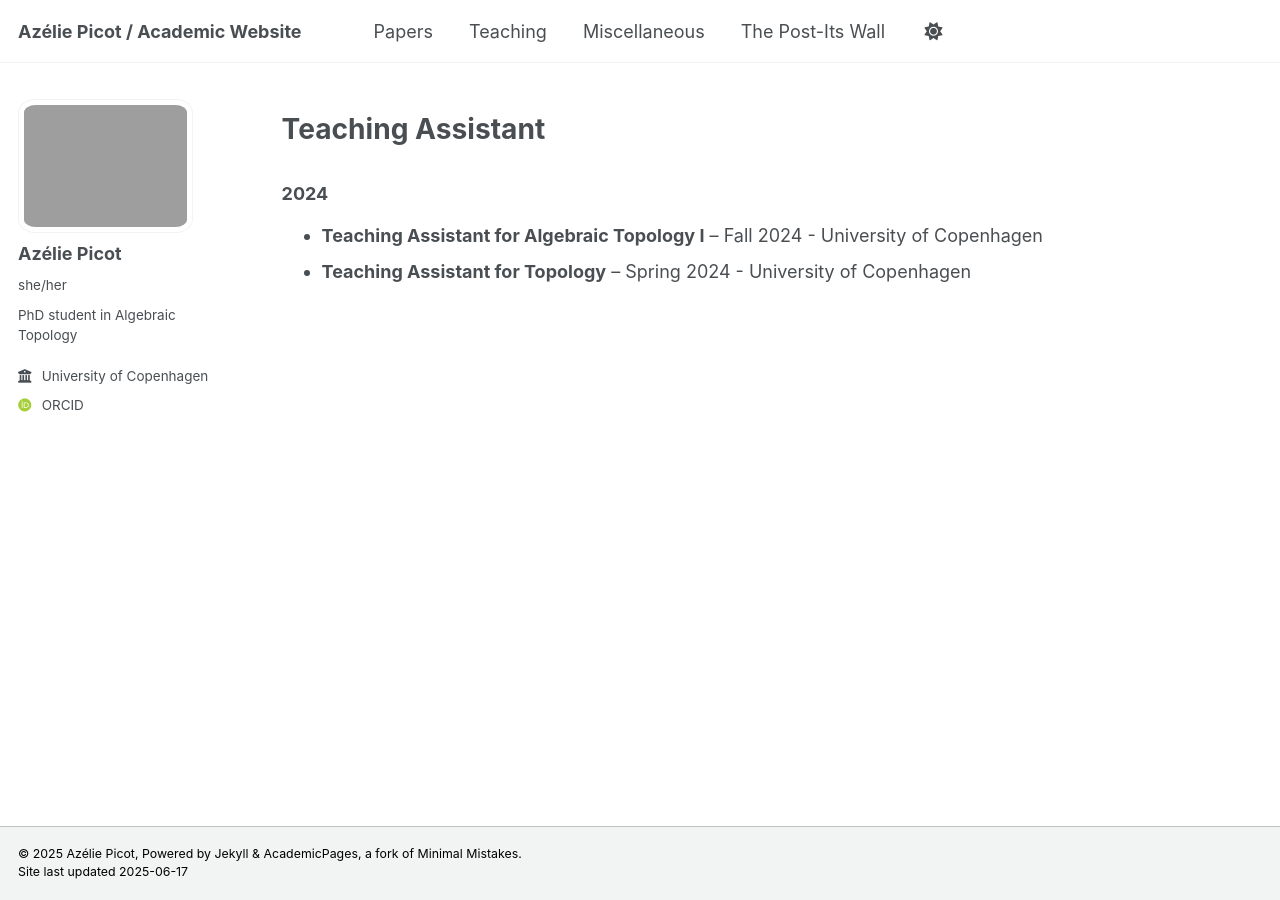
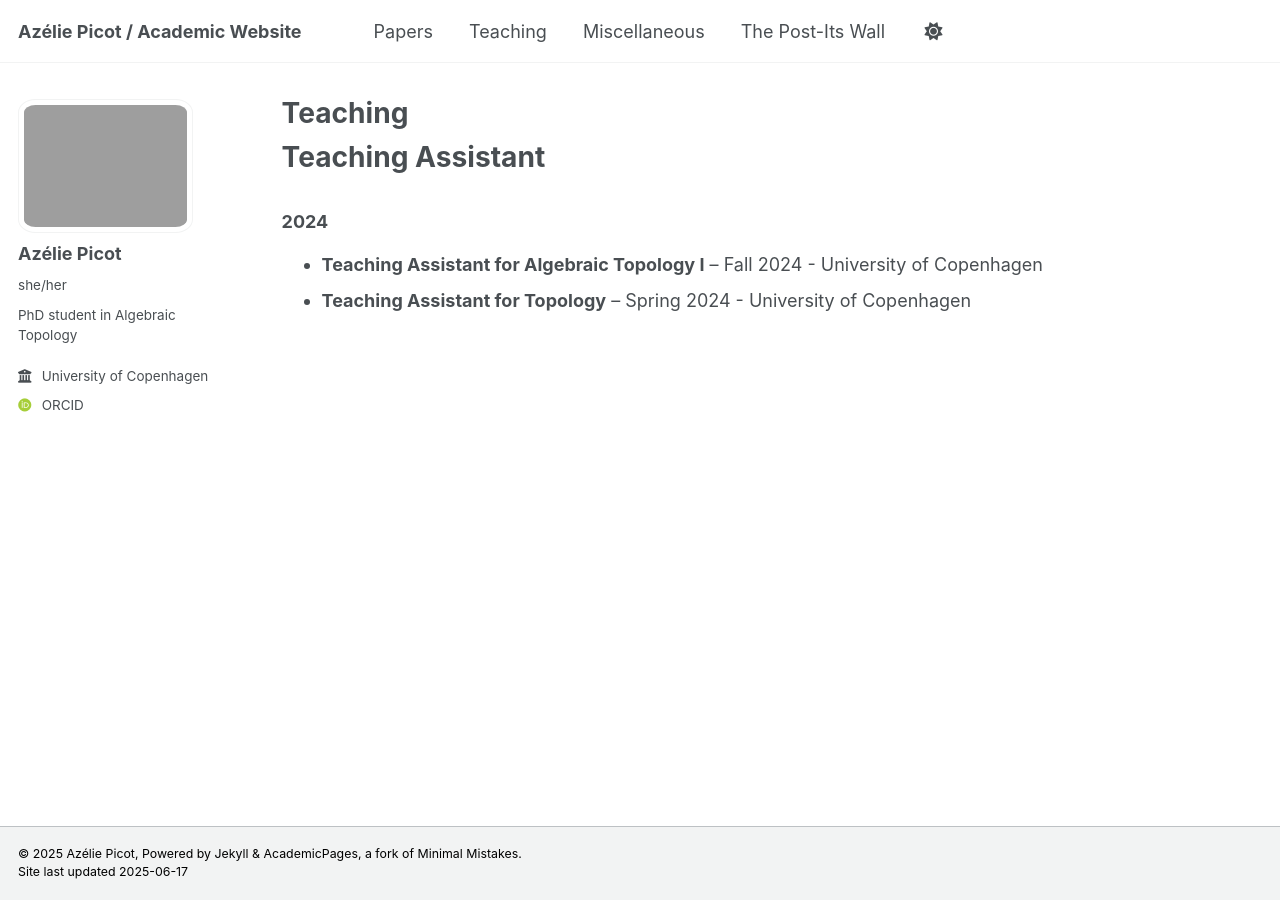
Before and after one commit to azeliepicot/azeliepicot.github.io, a Jekyll site: the page built from _pages/courses.md, in a window 1280 px wide. Built offline with Jekyll 4.4.1, drawn with Linux system fonts in a browser that asks for light colours; some web fonts are replaced.

Commit message:
Update courses.md

```diff
--- a/_pages/courses.md
+++ b/_pages/courses.md
@@ -1,9 +1,10 @@
 ---
-title: ""
+title: "Teaching"
 permalink: /courses/
 layout: archive
 author_profile: true
-
+description: "my teaching experiences"
+hide_title: true
 ---
 
 # Teaching Assistant
```
